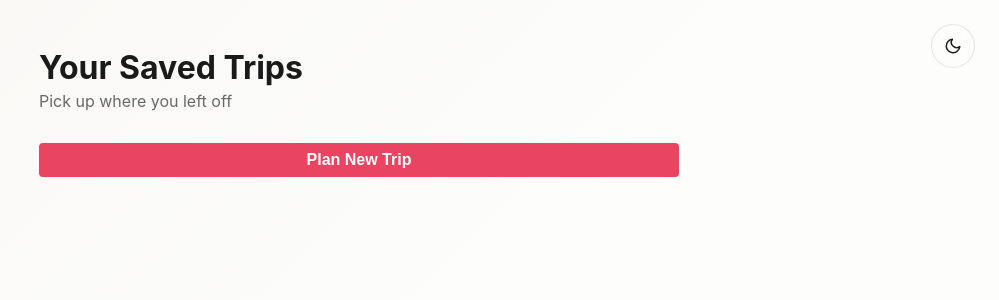
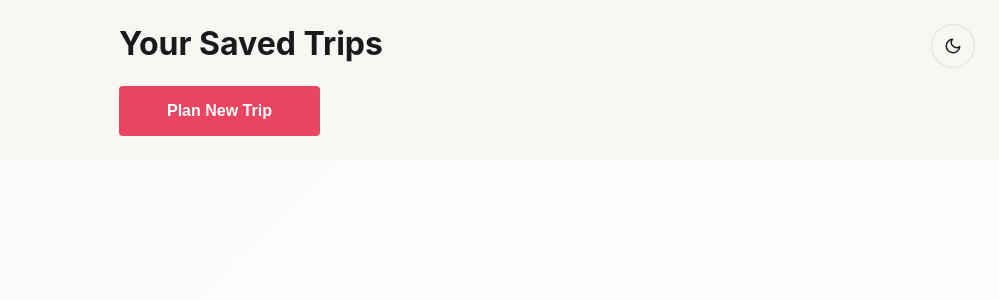
Before and after one commit to Knopkaivy/road-trip-planner, a Next.js app: page / in a window 1280 px wide. Shown: the top 300 px of the page, without its empty margins (281-1280 px from the left). Built offline with nearby package versions, Linux system fonts and the light colour scheme.

Commit message:
Update styles for SavedTrips

```diff
--- a/app/_variables.scss
+++ b/app/_variables.scss
@@ -1,27 +1,8 @@
 // Colors
-$color-bg-primary:    #1a1a2e;
-$color-bg-secondary:  #16213e;
-$color-bg-tertiary:   #0f3460;
 $color-accent:        #e94560;
-$color-accent-muted:  #c73652;
 
 // Text
 $color-text-white:          #ffffff;
-$color-text:          #ffffff;
-$color-text-primary:   rgba($color-text, 1);
-$color-text-secondary: rgba($color-text, .7);
-$color-text-muted:     rgba($color-text, .45);
-
-// Borders
-$color-border:         rgba($color-text, .1);
-$color-border-subtle:  rgba($color-text, .07);
-$color-border-accent:  rgba($color-accent, 0.2);
-
-// Surfaces
-$color-surface:        rgba($color-text, .03);
-$color-surface-hover:  rgba($color-text, .07);
-$color-surface-muted:  rgba($color-text, .4);
-$color-surface-muted-accent:  rgba($color-accent, 0.1);
 
 //Font
 $font-size-xxs: .75rem;
--- a/app/globals.scss
+++ b/app/globals.scss
@@ -60,6 +60,8 @@ html {
     font-family: -apple-system, BlinkMacSystemFont, 'Segoe UI', Roboto,
     Oxygen, Ubuntu, sans-serif;
   -webkit-font-smoothing: antialiased;
+  scrollbar-color: var(--color-accent-muted) var(--color-bg-primary) ;
+  scrollbar-width: thin;
 }
 
 html,
--- a/components/ItineraryView/ItineraryView.module.scss
+++ b/components/ItineraryView/ItineraryView.module.scss
@@ -158,19 +158,19 @@
 
   &:hover:not(:disabled) {
     background: var(--color-surface-hover);
-    border-color: var(--color-accent);
+    border-color: v.$color-accent;
   }
 
   &:disabled {
-    color: var(--color-accent);
-    border-color: var(--color-accent);
+    color: v.$color-accent;
+    border-color: v.$color-accent;
     cursor: not-allowed;
     opacity: 0.8;
   }
 }
 
 .resetButton {
-  background: var(--color-accent);
+  background: v.$color-accent;
   border: none;
   border-radius: v.$radius-md;
   color: v.$color-text-white;
@@ -243,7 +243,7 @@
   .content {
     align-items: flex-start;
     flex-direction: column-reverse;
-    height: calc(100vh - 7.1875rem);
+    height: calc(100vh - 10.4375rem);
     justify-content: center;
     gap: 0;
     padding: 10rem 0 0 0;
@@ -305,11 +305,12 @@
   }
 
   .footer{
+    flex-direction: column;
     padding-left: v.$space-md;
     padding-right: v.$space-md;
   }
 
-  .resetButton{
+  .saveButton, .resetButton{
     width: 100%;
   }
 }
--- a/components/SavedTrips/SavedTrips.module.scss
+++ b/components/SavedTrips/SavedTrips.module.scss
@@ -5,42 +5,32 @@
   display: flex;
   align-items: flex-start;
   justify-content: center;
-  padding: v.$space-2xl v.$space-lg;
   background: linear-gradient(135deg, var(--color-bg-primary) 0%, var(--color-bg-secondary) 50%, var(--color-bg-tertiary) 100%);
 }
 
-.inner {
+
+// --- Hero ---
+.hero {
+  background: var(--color-bg-primary);
+  padding: v.$space-lg;
+  position: fixed;
   width: 100%;
-  max-width: 640px;
+}
+
+.heroInner {
   display: flex;
   flex-direction: column;
-  gap: v.$space-xl;
-}
-
-// --- Header ---
-.header {
-  display: flex;
-  align-items: flex-start;
+  height: 7rem;
   justify-content: space-between;
-  gap: v.$space-lg;
-}
-
-.headerText {
-  display: flex;
-  flex-direction: column;
-  gap: v.$space-xs;
+  align-items: start;
+  max-width: v.$max-width;
+  margin: 0 auto;
 }
 
 .title {
   color: var(--color-text);
   font-size: clamp(1.4rem, 4vw, 2rem);
   font-weight: 700;
-  margin: 0;
-}
-
-.subtitle {
-  color: var(--color-text-muted);
-  font-size: v.$font-size-sm;
   margin: 0;
 }
 
@@ -52,7 +42,7 @@
   cursor: pointer;
   font-size: v.$font-size-sm;
   font-weight: 600;
-  padding: v.$space-sm v.$space-lg;
+  padding: v.$space-md v.$space-2xl;
   white-space: nowrap;
   transition: background v.$transition-fast;
   flex-shrink: 0;
@@ -60,6 +50,16 @@
   &:hover {
     background: rgba(var(--color-accent-rgb), 0.85);
   }
+}
+
+.inner {
+  width: 100%;
+  max-width: v.$max-width;
+  display: flex;
+  flex-direction: column;
+  gap: v.$space-xl;
+  margin-top: 10rem;
+  padding: v.$space-md 0;
 }
 
 // --- List ---
@@ -170,3 +170,9 @@
     text-align: center;
   }
 }
+
+@media (max-width: v.$bp-sm){
+  .card{
+    border-radius: 0;
+  }
+}
--- a/components/SavedTrips/SavedTrips.tsx
+++ b/components/SavedTrips/SavedTrips.tsx
@@ -34,15 +34,14 @@ export default function SavedTrips({onNewTrip, onTripChange, onLoad}: SavedTrips
 
     return (
         <div className={styles.wrapper}>
+            <div className={styles.hero}>
+                <div className={styles.heroInner}>
+                    <h1 className={styles.title}>Your Saved Trips</h1>
+                    <button className={styles.newTripButton} onClick={onNewTrip} >Plan New Trip</button>
+                </div>
+            </div>
+
             <div className={styles.inner}>
-                <div className={styles.header}>
-                    <div className={styles.headerText}>
-                        <h1 className={styles.title}>Your Saved Trips</h1>
-                        <p className={styles.subtitle}>Pick up where you left off</p>
-                    </div>
-                </div>
-                <button className={styles.newTripButton} onClick={onNewTrip} >Plan New Trip</button>
-
                 <div className={styles.list}>
                     {trips.map(trip =>(
                         <div className={styles.card} key={trip.id} >
```
